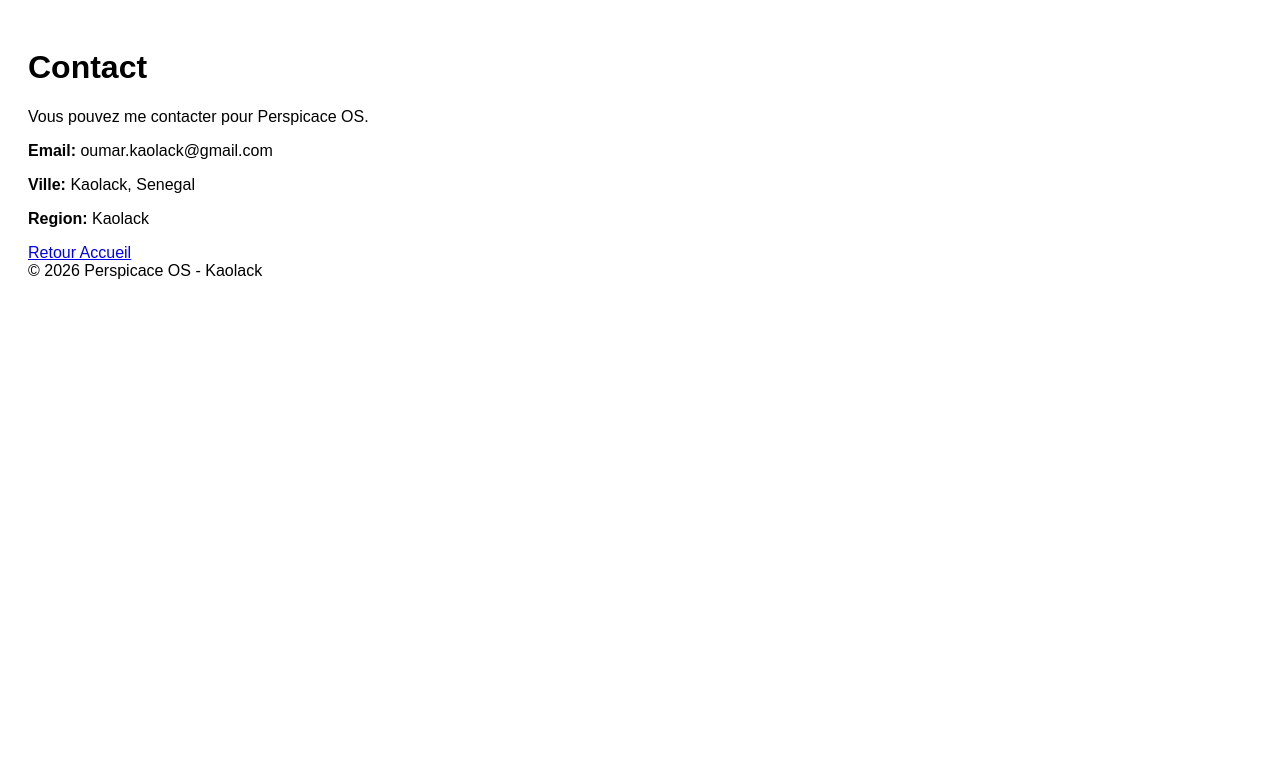
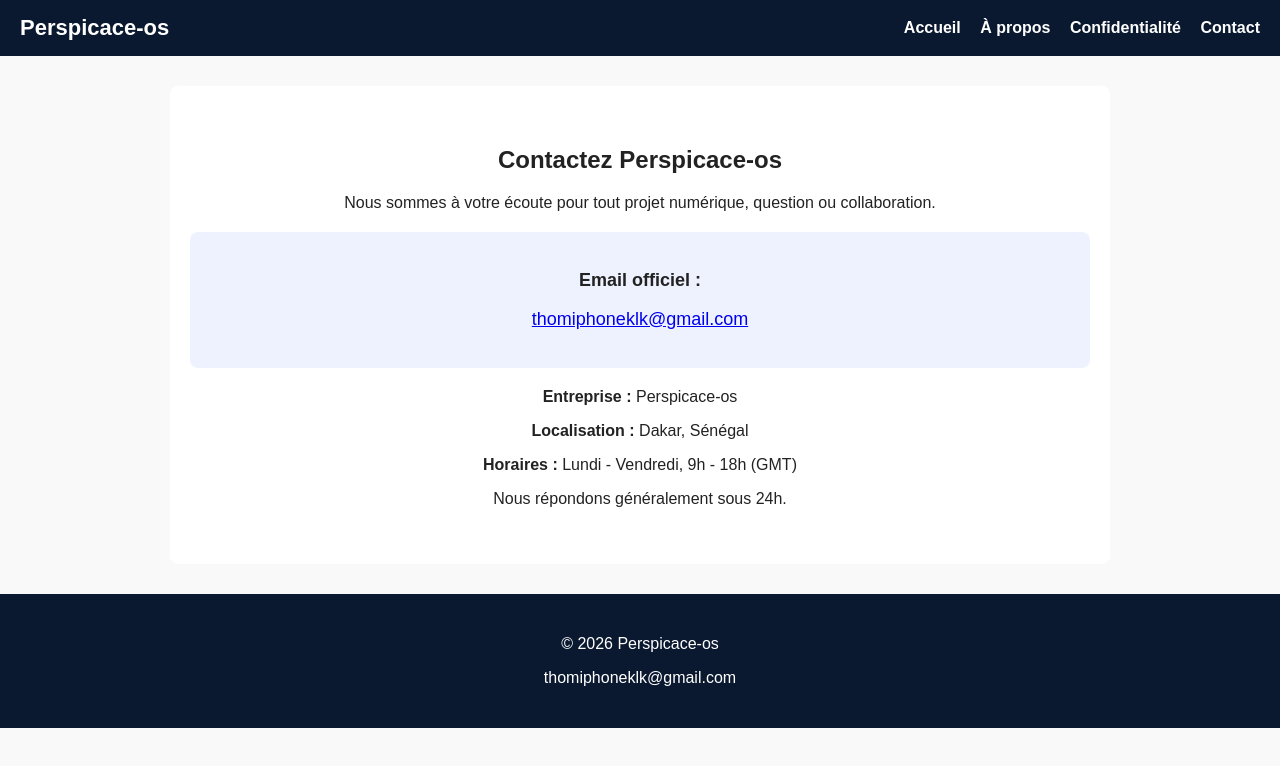
Before and after one commit to thomiphoneklk-cmyk/Perspicace-os, a plain HTML site: page contact.html in a window 1280 px wide. Drawn offline with Linux system fonts and the light colour scheme.

Commit message:
Update contact.html

```diff
--- a/contact.html
+++ b/contact.html
@@ -1 +1,45 @@
-<!DOCTYPE html><html lang="fr"><head><meta charset="UTF-8"><title>Contact - Kaolack</title></head><body style="font-family:Arial; padding:20px;"><h1>Contact</h1><p>Vous pouvez me contacter pour Perspicace OS.</p><p><b>Email:</b> oumar.kaolack@gmail.com</p><p><b>Ville:</b> Kaolack, Senegal</p><p><b>Region:</b> Kaolack</p><a href="/">Retour Accueil</a><footer>© 2026 Perspicace OS - Kaolack</footer></body></html>
+<!DOCTYPE html>
+<html lang="fr">
+<head>
+  <meta charset="UTF-8">
+  <meta name="viewport" content="width=device-width, initial-scale=1.0">
+  <title>Contact - Perspicace-os</title>
+  <style>
+    body{font-family:Arial,sans-serif;margin:0;padding:0;background:#f9f9f9;color:#222}
+    header{background:#0a192f;color:white;padding:15px 20px;display:flex;justify-content:space-between;align-items:center}
+    header h1{margin:0;font-size:22px}
+    nav a{color:white;margin-left:15px;text-decoration:none;font-weight:bold}
+    .content{padding:40px 20px;max-width:900px;margin:30px auto;background:white;border-radius:8px;text-align:center}
+    .email-box{background:#eef2ff;padding:20px;border-radius:8px;margin:20px 0;font-size:18px}
+    footer{background:#0a192f;color:white;text-align:center;padding:25px;margin-top:30px}
+    footer a{color:#64ffda;text-decoration:none}
+  </style>
+</head>
+<body>
+<header>
+  <h1>Perspicace-os</h1>
+  <nav>
+    <a href="index.html">Accueil</a>
+    <a href="about.html">À propos</a>
+    <a href="privacy.html">Confidentialité</a>
+    <a href="contact.html">Contact</a>
+  </nav>
+</header>
+<div class="content">
+  <h2>Contactez Perspicace-os</h2>
+  <p>Nous sommes à votre écoute pour tout projet numérique, question ou collaboration.</p>
+  <div class="email-box">
+    <p><strong>Email officiel :</strong></p>
+    <p><a href="mailto:thomiphoneklk@gmail.com">thomiphoneklk@gmail.com</a></p>
+  </div>
+  <p><strong>Entreprise :</strong> Perspicace-os</p>
+  <p><strong>Localisation :</strong> Dakar, Sénégal</p>
+  <p><strong>Horaires :</strong> Lundi - Vendredi, 9h - 18h (GMT)</p>
+  <p>Nous répondons généralement sous 24h.</p>
+</div>
+<footer>
+  <p>&copy; 2026 Perspicace-os</p>
+  <p>thomiphoneklk@gmail.com</p>
+</footer>
+</body>
+</html>
```
